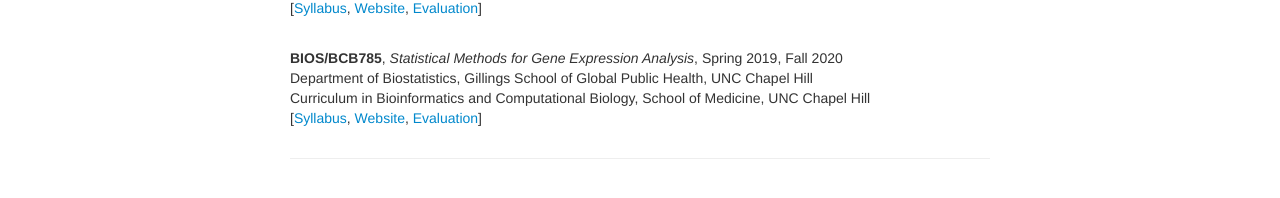
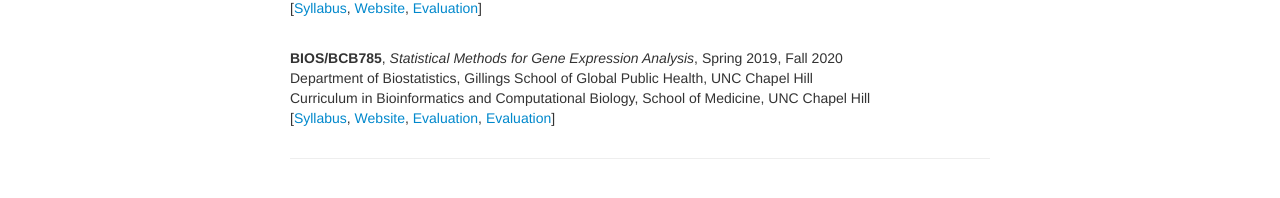
Before and after one commit to yuchaojiang/yuchaojiang.github.io, a Jekyll site: the page built from pages/teaching.md, in a window 1280 px wide. Shown: the part 284-482 px from the top of the page. Built offline with Jekyll 4.4.1, drawn with Linux system fonts in a browser that asks for light colours.

Commit message:
Update teaching.md

```diff
--- a/pages/teaching.md
+++ b/pages/teaching.md
@@ -24,6 +24,7 @@ Curriculum in Bioinformatics and Computational Biology, School of Medicine, UNC
 <br/>
 [<a href="https://www.dropbox.com/s/z5tqdqnqdtrma5b/BIOS785_Fall2020_Yuchao_Jiang.pdf?dl=0" title="Syllabus BIOS785">Syllabus</a>,
 	<a href="https://github.com/yuchaojiang/BIOSBCB785" title="Course Website">Website</a>,
+	<a href="https://www.dropbox.com/s/xcjc5qf3npviif8/Evaluation.pdf?dl=0" title="Evaluation">Evaluation</a>,
 	<a href="https://www.dropbox.com/s/4dd3cntz0d2vqt9/selected_evaluation.pdf?dl=0" title="Evaluation">Evaluation</a>]
 <br/>
 </div>
```
